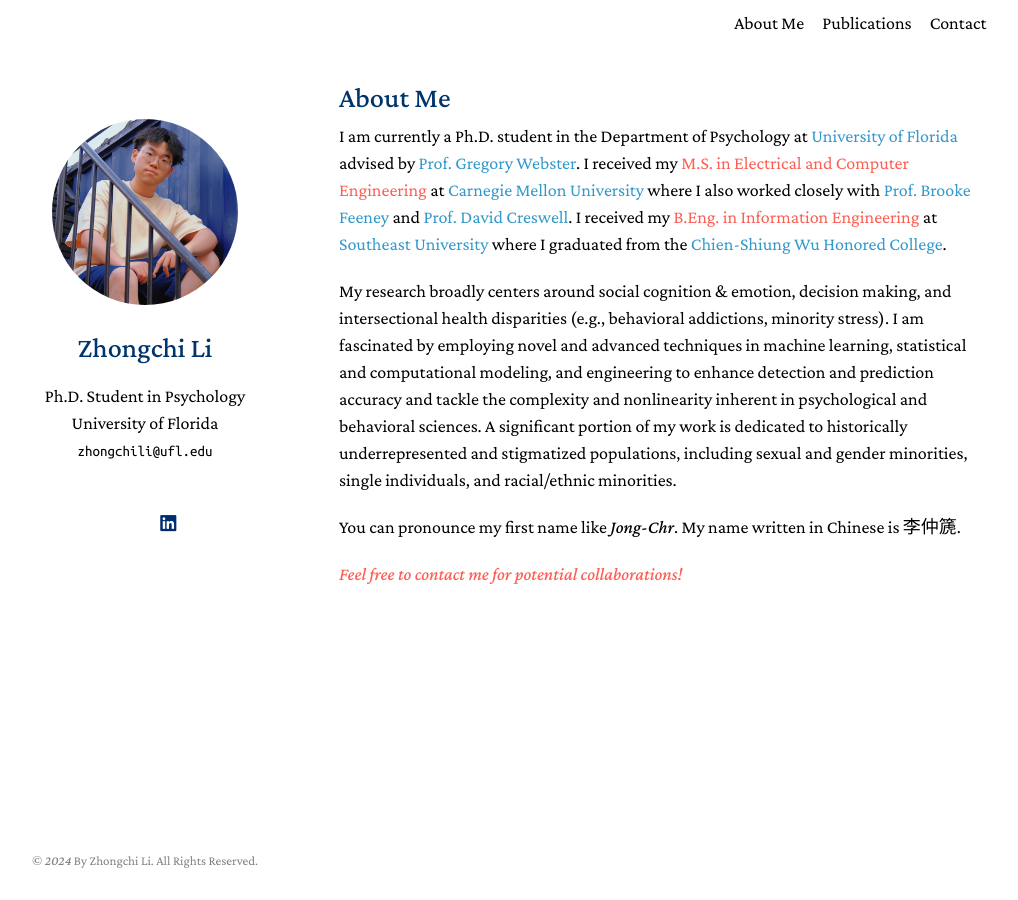
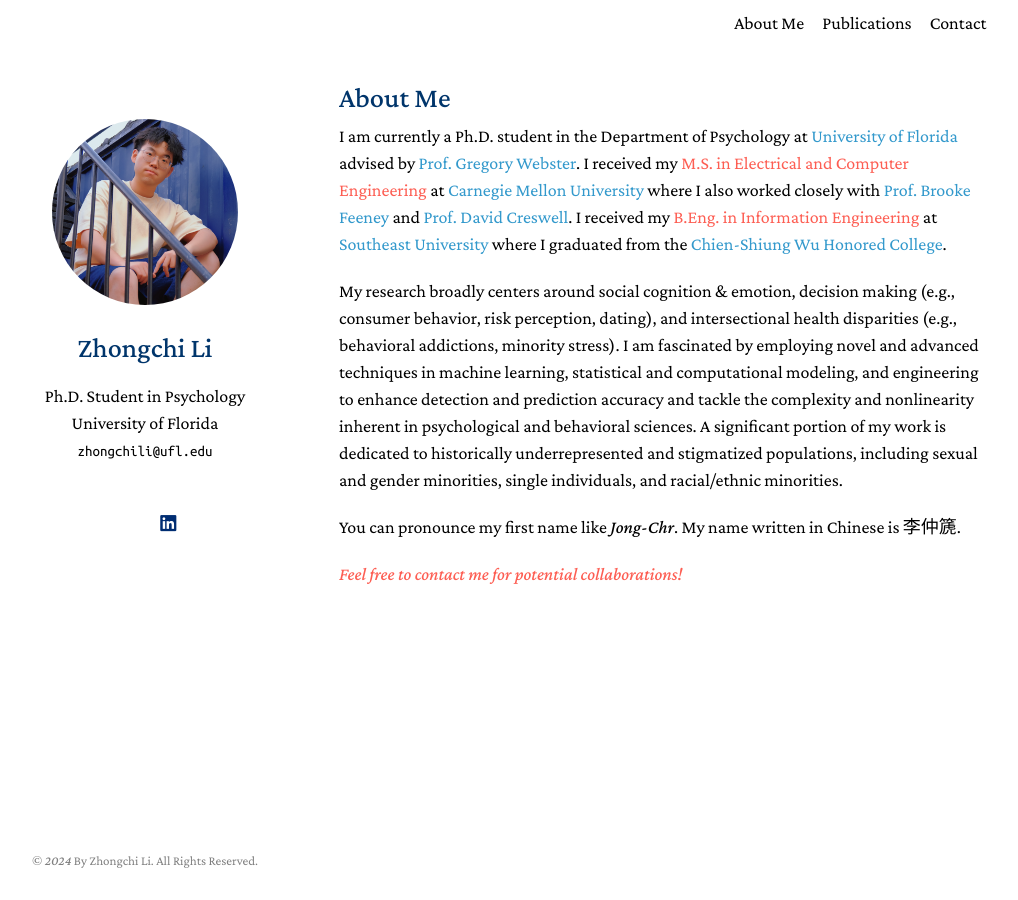
Before and after one commit to zhongchili52/zhongchili52.github.io, a Jekyll site: the page built from index.md, in a window 1280 px wide. Shown: the whole page, without its empty margins (131-1149 px from the left). Built offline with Jekyll 4.4.1, drawn with Linux system fonts in a browser that asks for light colours; a style sheet for code colours, icons or effects is not loaded.

Commit message:
Update index.md

```diff
--- a/index.md
+++ b/index.md
@@ -9,7 +9,7 @@
 
 I am currently a Ph.D. student in the Department of Psychology at [University of Florida](https://psych.ufl.edu/social-psychology/people/) advised by [Prof. Gregory Webster](https://www.gdwebster.com/). I received my <font color="#fd5e53">M.S. in Electrical and Computer Engineering</font> at [Carnegie Mellon University](https://www.ece.cmu.edu/) where I also worked closely with [Prof. Brooke Feeney](https://www.cmu.edu/dietrich/psychology/relationships-lab/brooke-feeney-associate-professor.html) and [Prof. David Creswell](https://www.healthandhumanperformancelab.com/people). I received my <font color="#fd5e53">B.Eng. in Information Engineering</font> at [Southeast University](https://www.seu.edu.cn/english/) where I graduated from the [Chien-Shiung Wu Honored College](https://wjx.seu.edu.cn/wjxen/).
 
-My research broadly centers around social cognition & emotion, decision making, and intersectional health disparities (e.g., behavioral addictions, minority stress). I am fascinated by employing novel and advanced techniques in machine learning, statistical and computational modeling, and engineering to enhance detection and prediction accuracy and tackle the complexity and nonlinearity inherent in psychological and behavioral sciences. A significant portion of my work is dedicated to historically underrepresented and stigmatized populations, including sexual and gender minorities, single individuals, and racial/ethnic minorities.
+My research broadly centers around social cognition & emotion, decision making (e.g., consumer behavior, risk perception, dating), and intersectional health disparities (e.g., behavioral addictions, minority stress). I am fascinated by employing novel and advanced techniques in machine learning, statistical and computational modeling, and engineering to enhance detection and prediction accuracy and tackle the complexity and nonlinearity inherent in psychological and behavioral sciences. A significant portion of my work is dedicated to historically underrepresented and stigmatized populations, including sexual and gender minorities, single individuals, and racial/ethnic minorities.
 
 You can pronounce my first name like <em>Jong-Chr</em>. My name written in Chinese is 李仲篪.
 
```
